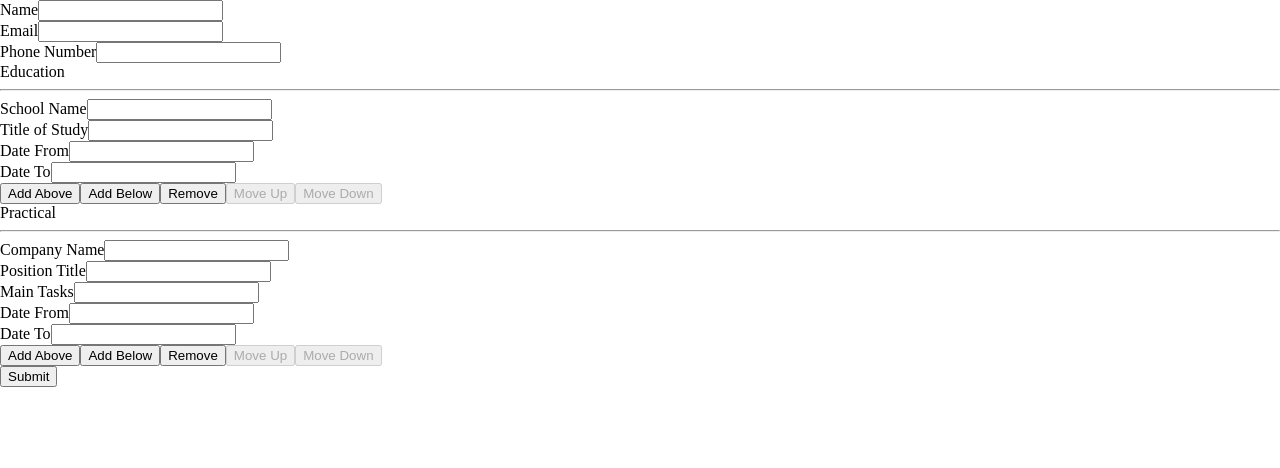
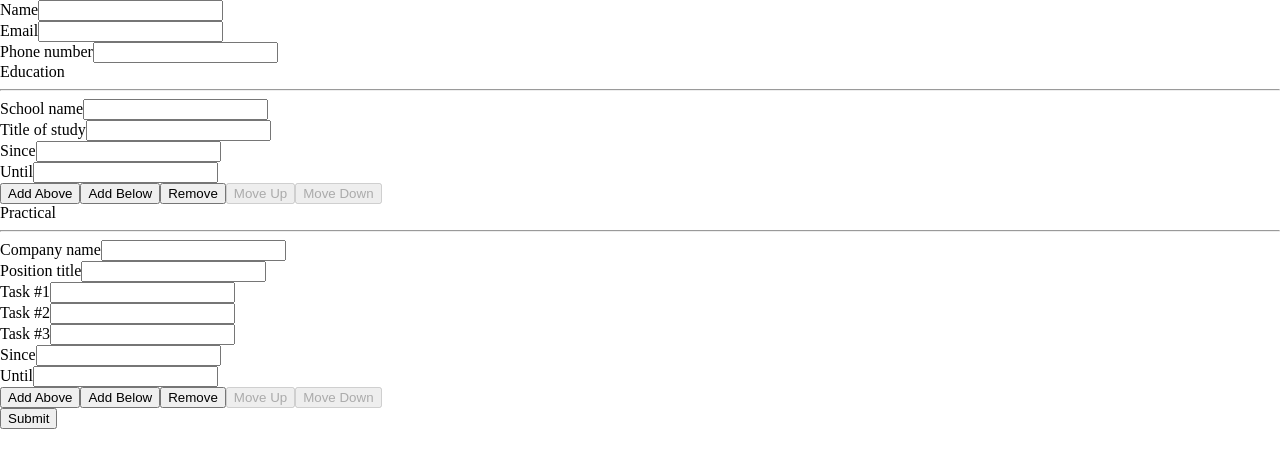
Before and after one commit to geon-youn/cv-application, a React (Create React App) app: page / in a window 1280 px wide. Shown: the top 468 px of the page. Built offline with nearby package versions, Linux system fonts and the light colour scheme; the HTML template or start-up script is replaced by a standard one.

Commit message:
refactor with InputField

```diff
--- a/src/components/EducationalExperience.js
+++ b/src/components/EducationalExperience.js
@@ -1,4 +1,5 @@
 import { useState } from 'react';
+import InputField from './InputField';
 
 export default function EducationalExperience({ editing, id }) {
     const [info, setInfo] = useState({
@@ -15,66 +16,58 @@ export default function EducationalExperience({ editing, id }) {
     if (editing) {
         return (
             <>
-                <div className='input-field'>
-                    <label htmlFor={'ee-school-' + id}>School Name</label>
-                    <input
-                        type="text"
-                        id={'ee-school-' + id}
+                <InputField
+                    htmlFor={'ee-school-' + id}
                     value={info.school}
-                        onChange={(e) => {
+                    handleChange={(e) => {
                         handleInfo('school', e.target.value);
                     }}
-                    />
-                </div>
+                    label="School name"
+                ></InputField>
 
-                <div className='input-field'>
-                    <label htmlFor={'ee-program-' + id}>Title of Study</label>
-                    <input
-                        type="text"
-                        id={'ee-program-' + id}
+                <InputField
+                    htmlFor={'ee-program-' + id}
                     value={info.program}
-                        onChange={(e) => {
+                    handleChange={(e) => {
                         handleInfo('program', e.target.value);
                     }}
-                    />
-                </div>
+                    label="Title of study"
+                ></InputField>
 
-                <div className='input-field'>
-                    <label htmlFor={'ee-date-from-' + id}>Date From</label>
-                    <input
-                        type="text"
-                        id={'ee-date-from-' + id}
+                <InputField
+                    htmlFor={'ee-date-from-' + id}
                     value={info.dateFrom}
-                        onChange={(e) => {
+                    handleChange={(e) => {
                         handleInfo('dateFrom', e.target.value);
                     }}
-                    />
-                </div>
+                    label="Since"
+                ></InputField>
 
-                <div className='input-field'>
-                    <label htmlFor={'ee-date-to-' + id}>Date To</label>
-                    <input
-                        type="text"
-                        id={'ee-date-to-' + id}
+                <InputField
+                    htmlFor={'ee-date-to-' + id}
                     value={info.dateTo}
-                        onChange={(e) => {
+                    handleChange={(e) => {
                         handleInfo('dateTo', e.target.value);
                     }}
-                    />
-                </div>
+                    label="Until"
+                ></InputField>
             </>
         );
     } else {
         return (
             <>
                 <div className="ee-main">
-                    <div className="school">{info.school}</div>
+                    <div className="school">
+                        <strong>{info.school}</strong>
+                    </div>
                     <div className="date">
                         {info.dateFrom}{' '}
                         {info.dateFrom && info.dateTo ? '-' : ''} {info.dateTo}
                     </div>
                 </div>
-                <div className="ee-sub">{info.program}</div>
+                <div className="ee-sub">
+                    <em>{info.program}</em>
+                </div>
             </>
         );
     }
--- a/src/components/GeneralInformation.js
+++ b/src/components/GeneralInformation.js
@@ -1,4 +1,5 @@
 import { useState } from 'react';
+import InputField from './InputField';
 
 export default function GeneralInformation({ editing }) {
     const [info, setInfo] = useState({
@@ -14,35 +15,26 @@ export default function GeneralInformation({ editing }) {
     if (editing) {
         return (
             <>
-                <div className="input-field">
-                    <label htmlFor="name">Name</label>
-                    <input
-                        type="text"
-                        id="name"
-                        onChange={(e) => handleInfo('name', e.target.value)}
-                        value={info.name}
-                    />
-                </div>
+                <InputField
+                    htmlFor="name"
+                    value={info.name}
+                    handleChange={(e) => handleInfo('name', e.target.value)}
+                    label="Name"
+                ></InputField>
 
-                <div className="input-field">
-                    <label htmlFor="email">Email</label>
-                    <input
-                        type="text"
-                        id="email"
-                        onChange={(e) => handleInfo('email', e.target.value)}
-                        value={info.email}
-                    />
-                </div>
+                <InputField
+                    htmlFor="email"
+                    value={info.email}
+                    handleChange={(e) => handleInfo('email', e.target.value)}
+                    label="Email"
+                ></InputField>
 
-                <div className="input-field">
-                    <label htmlFor="phone">Phone Number</label>
-                    <input
-                        type="text"
-                        id="phone"
-                        onChange={(e) => handleInfo('phone', e.target.value)}
-                        value={info.phone}
-                    />
-                </div>
+                <InputField
+                    htmlFor="phone"
+                    value={info.phone}
+                    handleChange={(e) => handleInfo('phone', e.target.value)}
+                    label="Phone number"
+                ></InputField>
             </>
         );
     } else {
--- /dev/null
+++ b/src/components/InputField.js
@@ -0,0 +1,13 @@
+export default function InputField({ htmlFor, value, handleChange, label }) {
+    return (
+        <div className="input-field">
+            <label htmlFor={htmlFor}>{label}</label>
+            <input
+                type="text"
+                id={htmlFor}
+                value={value}
+                onChange={handleChange}
+            />
+        </div>
+    );
+}
--- a/src/components/PracticalExperience.js
+++ b/src/components/PracticalExperience.js
@@ -1,10 +1,11 @@
-import { useState } from 'react';
+import { Fragment, useState } from 'react';
+import InputField from './InputField';
 
 export default function PracticalExperience({ editing, id }) {
     const [info, setInfo] = useState({
         company: '',
         position: '',
-        tasks: '',
+        tasks: ['', '', ''],
         dateFrom: '',
         dateTo: '',
     });
@@ -12,81 +13,96 @@ export default function PracticalExperience({ editing, id }) {
     function handleInfo(type, value) {
         setInfo({ ...info, [type]: value });
     }
+
+    function handleTask(idx, value) {
+        setInfo({
+            ...info,
+            tasks: [
+                ...info.tasks.slice(0, idx),
+                value,
+                ...info.tasks.slice(idx + 1),
+            ],
+        });
+    }
+
     if (editing) {
         return (
             <>
-                <div className='input-field'>
-                    <label htmlFor={'pe-company-' + id}>Company Name</label>
-                    <input
-                        type="text"
-                        id={'pe-company-' + id}
+                <InputField
+                    htmlFor={'pe-company-' + id}
                     value={info.company}
-                        onChange={(e) => {
+                    handleChange={(e) => {
                         handleInfo('company', e.target.value);
                     }}
-                    />
-                </div>
+                    label="Company name"
+                ></InputField>
 
-                <div className='input-field'>
-                    <label htmlFor={'pe-position-' + id}>Position Title</label>
-                    <input
-                        type="text"
-                        id={'pe-position-' + id}
+                <InputField
+                    htmlFor={'pe-position-' + id}
                     value={info.position}
-                        onChange={(e) => {
+                    handleChange={(e) => {
                         handleInfo('position', e.target.value);
                     }}
-                    />
-                </div>
+                    label="Position title"
+                ></InputField>
 
-                <div className='input-field'>
-                    <label htmlFor={'pe-tasks-' + id}>Main Tasks</label>
-                    <input
-                        type="text"
-                        id={'pe-tasks-' + id}
-                        value={info.tasks}
-                        onChange={(e) => {
-                            handleInfo('tasks', e.target.value);
+                {info.tasks.map((task, idx) => {
+                    return (
+                        <Fragment key={`${id - idx}`}>
+                            <InputField
+                                htmlFor={'pe-tasks-' + id + idx}
+                                value={task}
+                                handleChange={(e) => {
+                                    handleTask(idx, e.target.value);
                                 }}
-                    />
-                </div>
+                                label={`Task #${idx + 1}`}
+                            ></InputField>
+                        </Fragment>
+                    );
+                })}
 
-                <div className='input-field'>
-                    <label htmlFor={'pe-date-from-' + id}>Date From</label>
-                    <input
-                        type="text"
-                        id={'pe-date-from-' + id}
+                <InputField
+                    htmlFor={'pe-date-from-' + id}
                     value={info.dateFrom}
-                        onChange={(e) => {
+                    handleChange={(e) => {
                         handleInfo('dateFrom', e.target.value);
                     }}
-                    />
-                </div>
+                    label="Since"
+                ></InputField>
 
-                <div className='input-field'>
-                    <label htmlFor={'pe-date-to-' + id}>Date To</label>
-                    <input
-                        type="text"
-                        id={'pe-date-to-' + id}
+                <InputField
+                    htmlFor={'pe-date-to-' + id}
                     value={info.dateTo}
-                        onChange={(e) => {
+                    handleChange={(e) => {
                         handleInfo('dateTo', e.target.value);
                     }}
-                    />
-                </div>
+                    label="Until"
+                ></InputField>
             </>
         );
     } else {
         return (
             <>
                 <div className="pe-main">
-                    <div className="job">{info.company} {info.company && info.position ? '|' : ''} {info.position}</div>
+                    <div className="job">
+                        <strong>{info.company}</strong>{' '}
+                        {info.company && info.position ? '|' : ''}{' '}
+                        <em>{info.position}</em>
+                    </div>
                     <div className="date">
                         {info.dateFrom}{' '}
                         {info.dateFrom && info.dateTo ? '-' : ''} {info.dateTo}
                     </div>
                 </div>
-                <div className="pe-sub">{info.tasks}</div>
+                <div className="pe-sub">
+                    <ul>
+                        {info.tasks
+                            .filter((task) => task)
+                            .map((task, idx) => {
+                                return <li key={idx}>{task}</li>;
+                            })}
+                    </ul>
+                </div>
             </>
         );
     }
```
Lines whose indentation alone changed are shown as unchanged.
